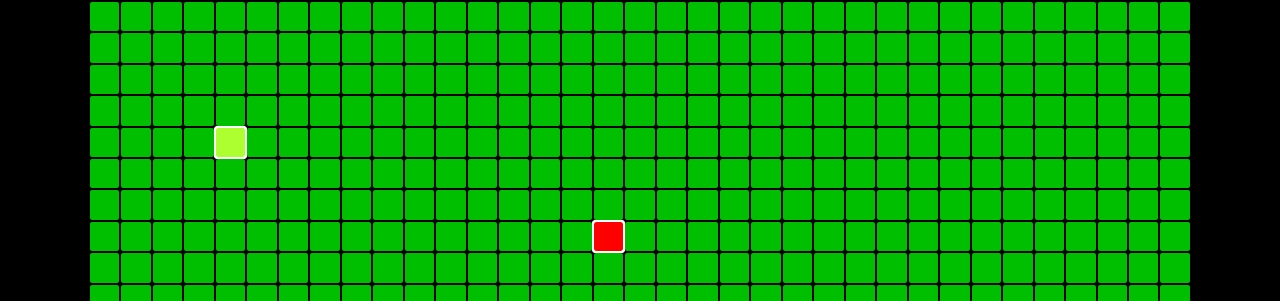
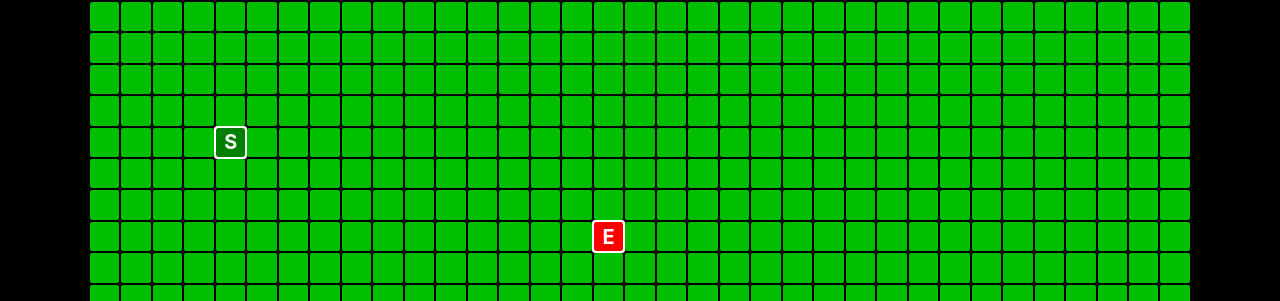
Before and after one commit to shanemcfadden/interactive-pathfinder, a React (Create React App) app: page / in a window 1280 px wide. Shown: the part 279-580 px from the top of the page. Built offline with nearby package versions, Linux system fonts and the light colour scheme.

Commit message:
Add S and E to start and end nodes

```diff
--- a/src/styles/Node.css
+++ b/src/styles/Node.css
@@ -51,7 +51,7 @@
 
 /* start and end MUST BE AT END to override texture backgrounds */
 .node--start {
-  background-color: greenyellow;
+  background-color: green;
   box-shadow: 0 0 0 2px white;
   outline: 2px solid white;
 }
@@ -61,3 +61,23 @@
   box-shadow: 0 0 0 2px white;
   outline: 2px solid white;
 }
+
+.node--start::after,
+.node--end::after {
+  font-weight: 700;
+  font-size: 20px;
+  color: white;
+  opacity: 1;
+  display: flex;
+  justify-content: center;
+  align-items: center;
+  transition: none;
+}
+
+.node--start::after {
+  content: 'S';
+}
+
+.node--end::after {
+  content: 'E';
+}
```
